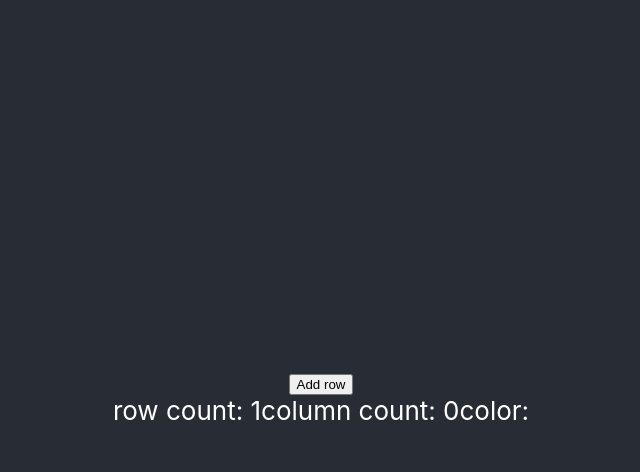
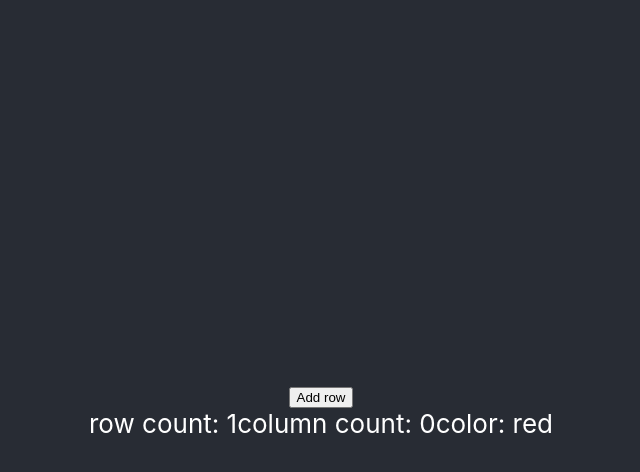
Before and after one commit to Arman-Berek/DOMChallenges3, a React (Create React App) app: page / in a window 1280 px wide. Both pictures are taken after a click on the button "Add row". Shown: the top 472 px of the page, without its empty margins (319-959 px from the left). Built offline with nearby package versions, Linux system fonts and the light colour scheme.

Commit message:
finsished rows

```diff
--- a/src/App.js
+++ b/src/App.js
@@ -8,7 +8,7 @@ class App extends Component{
     this.state = {
       rowCount: 0,
       columnCount: 0,
-      color: ""
+      color: "red"
     }
   }
 
--- a/src/components/Cell.js
+++ b/src/components/Cell.js
@@ -7,8 +7,9 @@ class Cell extends Component{
   }
 
   render(){
+    const color = this.props.color
       return(
-        <td class={this.props.color} onClick={this.props.handleClick} onMouseOver={this.handleMouseOver}/>
+        <td class={color} onClick={this.props.handleClick} onMouseOver={this.handleMouseOver}/>
       );
   }
 }
--- a/src/components/row.js
+++ b/src/components/row.js
@@ -8,15 +8,14 @@ class AddRow extends Component{
     }
 
     render(){
+        let rows = [];
         for(let i = 0; i < this.props.rowCount;i++){
-                for(let x = 0; x < this.props.columnCount; x++){
-                <Cell color="this.props.color"/>
-            }
+            rows.push(<Cell color="this.props.color"/>)
         }
         return(
             <table>
            <tr>
-            {}
+            {rows}
             </tr>
             </table>
         )
```
